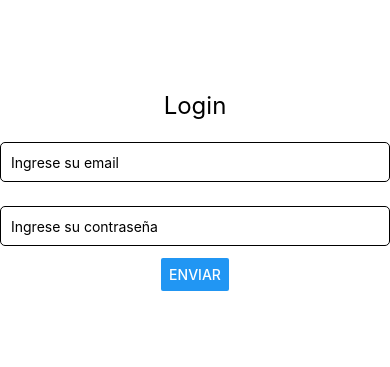
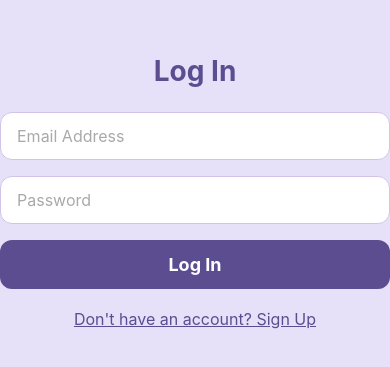
Before and after one commit to Leojgp/ApenMeet, a React Native app: screen /SignIn in a window 390 px wide. Shown: the part 231-598 px from the top of the page. Built offline with nearby package versions, Linux system fonts and the light colour scheme.

Commit message:
Adding content in registerScreen and changin app style

```diff
--- a/src/api/userApi.ts
+++ b/src/api/userApi.ts
@@ -26,3 +26,22 @@ export const getCurrentUser  = async () => {
     }
 }
 };
+
+export const registerUser = async (username: string, email: string, password: string, city: string, interests: string[]) => {
+    try {
+        const response = await api.post('users/register', {
+            username,
+            email,
+            password,
+            location: { city, coordinates: [0, 0] },
+            interests
+        });
+        return response.data;
+    } catch (error: any) {
+        if (error.response) {
+            throw new Error(error.response.data.message || 'Error desconocido');
+        } else {
+            throw new Error('Error al registrar usuario: ' + error.message);
+        }
+    }
+};
--- a/src/hooks/useAuth.ts
+++ b/src/hooks/useAuth.ts
@@ -1,5 +1,5 @@
 import { useState } from 'react';
-import { loginUser } from '../api/userApi';
+import { loginUser, registerUser } from '../api/userApi';
 import { saveToken } from '../utils/tokenStorage';
 
 interface useAuthProps {
@@ -27,5 +27,18 @@ export const useAuth = ({ navigation }: useAuthProps) => {
         }
     };
 
-    return { handleSubmit, loading, error };
+    const handleRegister = async (username: string, email: string, password: string, city: string, interests: string[]) => {
+        setLoading(true);
+        setError('');
+        try {
+            await registerUser(username, email, password, city, interests);
+            navigation.navigate('SignIn');
+        } catch (err: any) {
+            setError(err.message || 'Ocurrió un error. Intenta nuevamente.');
+        } finally {
+            setLoading(false);
+        }
+    };
+
+    return { handleSubmit, handleRegister, loading, error };
 };
--- a/src/screens/HomeScreen.tsx
+++ b/src/screens/HomeScreen.tsx
@@ -1,19 +1,23 @@
-import { StyleSheet, Text, View } from 'react-native'
+import { StyleSheet, Text, View, TouchableOpacity, Image } from 'react-native'
 import React from 'react'
-import CustomButton from '../components/navigation/CustomButtonComponent'
-
 
 interface HomeScreenProps{
     navigation:any
 }
 
 export default function HomeScreen({navigation}:HomeScreenProps) {
-
   return (
     <View style={styles.container}>
-      <Text style={styles.textStyle}>ÅpenMeet</Text>
-      <CustomButton title='SignUp' screenName='SignUp' navigation={navigation}/>
-      <CustomButton title='SignIn' screenName='SignIn' navigation={navigation}/>
+      <View style={styles.logoContainer}>
+        <Image source={require('../../assets/ApenMeetImages/logo.png')} style={styles.logoImage} />
+        <Text style={styles.logoText}>ÅpenMeet</Text>
+      </View>
+      <TouchableOpacity style={styles.button} onPress={() => navigation.navigate('SignUp')}>
+        <Text style={styles.buttonText}>Sign Up</Text>
+      </TouchableOpacity>
+      <TouchableOpacity style={styles.button} onPress={() => navigation.navigate('SignIn')}>
+        <Text style={styles.buttonText}>Log In</Text>
+      </TouchableOpacity>
     </View>
   )
 }
@@ -21,11 +25,37 @@ export default function HomeScreen({navigation}:HomeScreenProps) {
 const styles = StyleSheet.create({
   container: {
     flex: 1,
-        backgroundColor: '#fff',
+    backgroundColor: '#5C4D91',
     alignItems: 'center',
     justifyContent: 'center',
+    padding: 20,
   },
-      textStyle: {
+  logoContainer: {
+    alignItems: 'center',
+    marginBottom: 48,
+  },
+  logoImage: {
+    width: 120,
+    height: 120,
+    marginBottom: 16,
+    resizeMode: 'contain',
+  },
+  logoText: {
     fontSize: 36,
-      }
-})
+    fontWeight: 'bold',
+    color: '#fff',
+  },
+  button: {
+    backgroundColor: '#fff',
+    borderRadius: 12,
+    paddingVertical: 14,
+    width: '100%',
+    alignItems: 'center',
+    marginBottom: 16,
+  },
+  buttonText: {
+    color: '#5C4D91',
+    fontSize: 18,
+    fontWeight: 'bold',
+  },
+});
--- a/src/screens/SignInScreen.tsx
+++ b/src/screens/SignInScreen.tsx
@@ -1,5 +1,5 @@
 // src/screens/SignInScreen.tsx
-import { SafeAreaView, StyleSheet, TextInput, Button, Text } from 'react-native';
+import { SafeAreaView, StyleSheet, TextInput, Text, TouchableOpacity } from 'react-native';
 import React, { useState } from 'react';
 import { SafeAreaProvider } from 'react-native-safe-area-context';
 import { useAuth } from '../hooks/useAuth';
@@ -20,23 +20,30 @@ export default function SignInScreen({ navigation }: SignInProps) {
   return (
     <SafeAreaProvider>
       <SafeAreaView style={styles.container}>
-        <Text style={styles.title}>Login</Text>
+        <Text style={styles.title}>Log In</Text>
         <TextInput
           style={styles.input}
           onChangeText={setEmail}
           value={email}
-          placeholder="Ingrese su email"
+          placeholder="Email Address"
+          placeholderTextColor="#A9A9A9"
           keyboardType="email-address"
         />
         <TextInput
           style={styles.input}
           onChangeText={setPassword}
           value={password}
-          placeholder="Ingrese su contraseña"
+          placeholder="Password"
+          placeholderTextColor="#A9A9A9"
           secureTextEntry
         />
         {error ? <Text style={styles.errorText}>{error}</Text> : null}
-        <Button title="Enviar" onPress={onSubmit} disabled={loading} />
+        <TouchableOpacity style={styles.button} onPress={onSubmit} disabled={loading}>
+          <Text style={styles.buttonText}>Log In</Text>
+        </TouchableOpacity>
+        <TouchableOpacity onPress={() => navigation.navigate('SignUp')}>
+          <Text style={styles.linkText}>Don't have an account? Sign Up</Text>
+        </TouchableOpacity>
       </SafeAreaView>
     </SafeAreaProvider>
   );
@@ -45,25 +52,49 @@ export default function SignInScreen({ navigation }: SignInProps) {
 const styles = StyleSheet.create({
   container: {
     flex: 1,
-    backgroundColor: '#fff',
+    backgroundColor: '#E6E0F8',
     alignItems: 'center',
     justifyContent: 'center',
     padding: 20,
   },
   title: {
-    fontSize: 24,
-    marginBottom: 10,
+    fontSize: 28,
+    fontWeight: 'bold',
+    color: '#5C4D91',
+    marginBottom: 24,
   },
   input: {
-    height: 40,
-    margin: 12,
+    height: 48,
+    width: '100%',
+    backgroundColor: '#fff',
+    borderRadius: 12,
+    paddingHorizontal: 16,
+    marginBottom: 16,
+    fontSize: 16,
     borderWidth: 1,
-    padding: 10,
+    borderColor: '#D1C4E9',
+  },
+  button: {
+    backgroundColor: '#5C4D91',
+    borderRadius: 12,
+    paddingVertical: 14,
     width: '100%',
-    borderRadius: 5,
+    alignItems: 'center',
+    marginBottom: 12,
+  },
+  buttonText: {
+    color: '#fff',
+    fontSize: 18,
+    fontWeight: 'bold',
   },
   errorText: {
     color: 'red',
     marginBottom: 10,
   },
+  linkText: {
+    color: '#5C4D91',
+    fontSize: 16,
+    marginTop: 8,
+    textDecorationLine: 'underline',
+  },
 });
--- a/src/screens/SignUpScreen.tsx
+++ b/src/screens/SignUpScreen.tsx
@@ -1,19 +1,117 @@
-import { StyleSheet, Text, View } from 'react-native'
-import React from 'react'
+import { useState } from 'react';
+import { StyleSheet, Text, View, TextInput, TouchableOpacity, SafeAreaView } from 'react-native';
+import { useAuth } from '../hooks/useAuth';
 
-export default function SignUpScreen() {
+export default function SignUpScreen({ navigation }: any) {
+  const [username, setUsername] = useState('');
+  const [email, setEmail] = useState('');
+  const [password, setPassword] = useState('');
+  const [city, setCity] = useState('');
+  const [interests, setInterests] = useState('');
+  const { handleRegister, loading, error } = useAuth({ navigation });
+
+  const onSubmit = async () => {
+    const interestsArray = interests.split(',').map(i => i.trim()).filter(i => i.length > 0);
+    await handleRegister(username, email, password, city, interestsArray);
+  };
+
   return (
-    <View style={styles.container}>
-      <Text>SignUpScreen</Text>
-    </View>
-  )
+    <SafeAreaView style={styles.container}>
+      <Text style={styles.title}>Sign Up</Text>
+      <TextInput
+        style={styles.input}
+        onChangeText={setUsername}
+        value={username}
+        placeholder="Username"
+        placeholderTextColor="#A9A9A9"
+      />
+      <TextInput
+        style={styles.input}
+        onChangeText={setEmail}
+        value={email}
+        placeholder="Email Address"
+        placeholderTextColor="#A9A9A9"
+        keyboardType="email-address"
+      />
+      <TextInput
+        style={styles.input}
+        onChangeText={setPassword}
+        value={password}
+        placeholder="Password"
+        placeholderTextColor="#A9A9A9"
+        secureTextEntry
+      />
+      <TextInput
+        style={styles.input}
+        onChangeText={setCity}
+        value={city}
+        placeholder="City"
+        placeholderTextColor="#A9A9A9"
+      />
+      <TextInput
+        style={styles.input}
+        onChangeText={setInterests}
+        value={interests}
+        placeholder="Interests (comma separated)"
+        placeholderTextColor="#A9A9A9"
+      />
+      {error ? <Text style={styles.errorText}>{error}</Text> : null}
+      <TouchableOpacity style={styles.button} onPress={onSubmit} disabled={loading}>
+        <Text style={styles.buttonText}>Sign Up</Text>
+      </TouchableOpacity>
+      <TouchableOpacity onPress={() => navigation.navigate('SignIn')}>
+        <Text style={styles.linkText}>Already have an account?</Text>
+      </TouchableOpacity>
+    </SafeAreaView>
+  );
 }
 
 const styles = StyleSheet.create({
-    container: {
-        flex: 1,
-        backgroundColor: '#fff',
-        alignItems: 'center',
-        justifyContent: 'center',
-      },
-})
+  container: {
+    flex: 1,
+    backgroundColor: '#E6E0F8',
+    alignItems: 'center',
+    justifyContent: 'center',
+    padding: 20,
+  },
+  title: {
+    fontSize: 28,
+    fontWeight: 'bold',
+    color: '#5C4D91',
+    marginBottom: 24,
+  },
+  input: {
+    height: 48,
+    width: '100%',
+    backgroundColor: '#fff',
+    borderRadius: 12,
+    paddingHorizontal: 16,
+    marginBottom: 16,
+    fontSize: 16,
+    borderWidth: 1,
+    borderColor: '#D1C4E9',
+  },
+  button: {
+    backgroundColor: '#5C4D91',
+    borderRadius: 12,
+    paddingVertical: 14,
+    width: '100%',
+    alignItems: 'center',
+    marginBottom: 12,
+  },
+  buttonText: {
+    color: '#fff',
+    fontSize: 18,
+    fontWeight: 'bold',
+  },
+  errorText: {
+    color: 'red',
+    marginBottom: 10,
+  },
+  linkText: {
+    color: '#5C4D91',
+    fontSize: 16,
+    marginTop: 8,
+    textDecorationLine: 'underline',
+  },
+});
```
Also changed, not shown: assets/ApenMeetImages/logo.png (added). Lines whose indentation alone changed are shown as unchanged.
